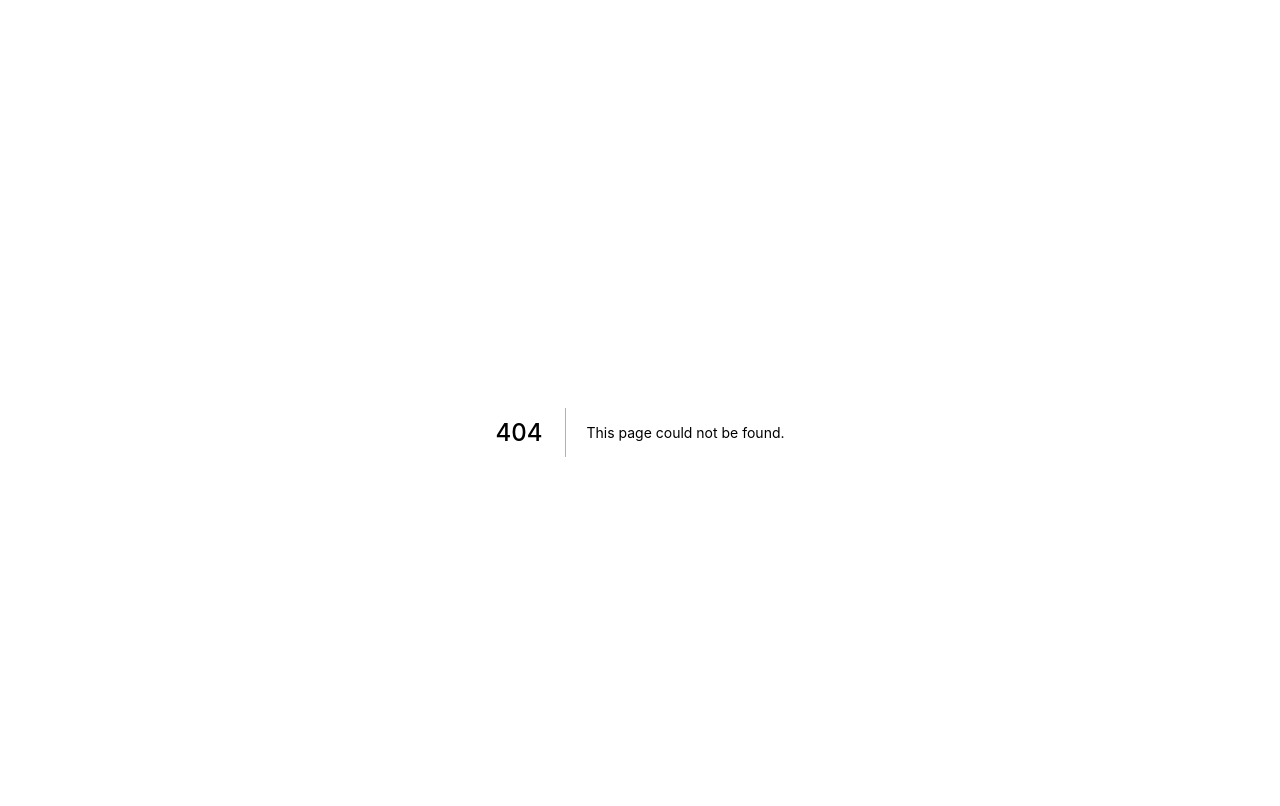
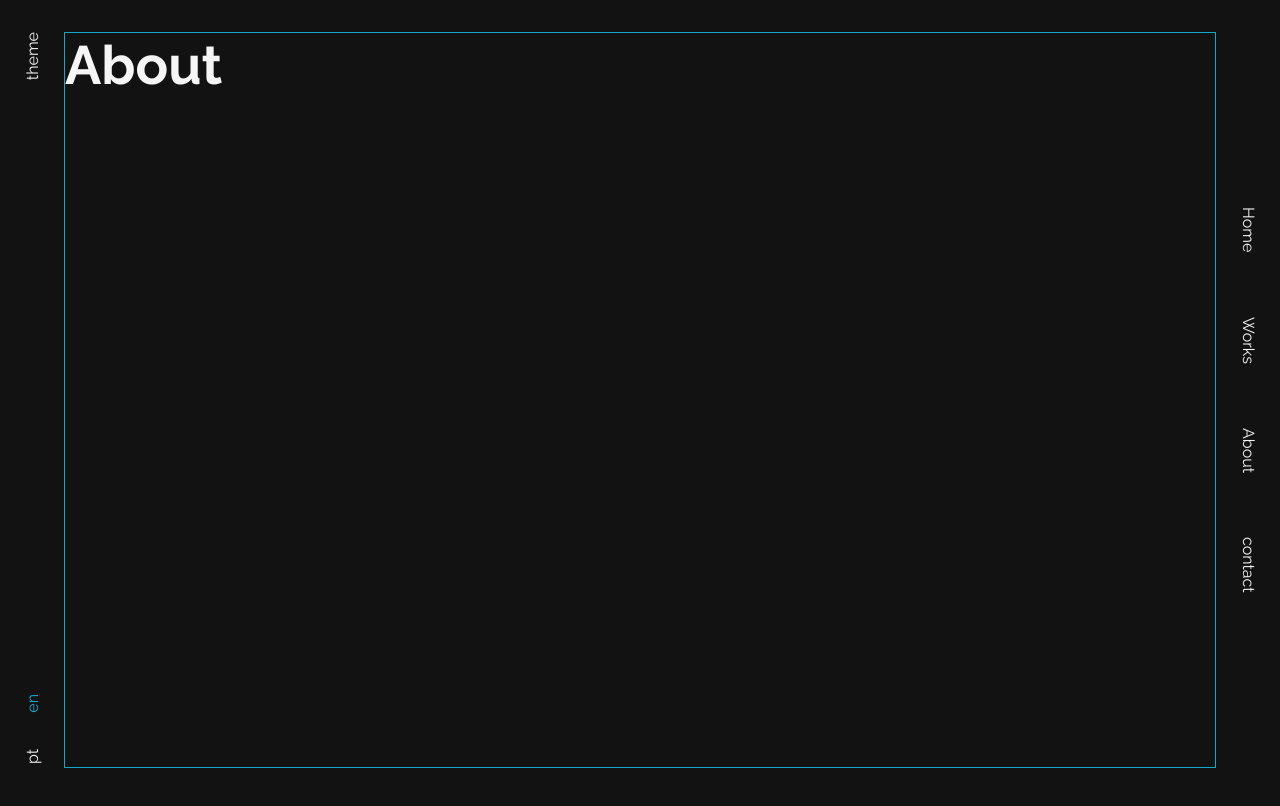
Before and after one commit to henriquepw/henrique.pw, a Next.js app: page /about in a window 1280 px wide. Before the commit this address had no page. Shown: the top 806 px of the page. Built offline with nearby package versions, Linux system fonts and the light colour scheme.

Commit message:
:sparkles: feat: navigating between pages

```diff
--- a/src/components/molecules/Menu/index.tsx
+++ b/src/components/molecules/Menu/index.tsx
@@ -1,5 +1,6 @@
 import React, { useMemo } from 'react';
 
+import Link from 'next/link';
 import { useRouter } from 'next/router';
 
 import { useTheme } from '@/hooks/useTheme';
@@ -18,11 +19,11 @@ const Menu: React.FC = () => {
   );
 
   function changeLocaleToEn(): void {
-    router.push('', '', { locale: 'en' });
+    router.push(router.pathname, undefined, { locale: 'en' });
   }
 
   function changeLocaleToPt(): void {
-    router.push('', '', { locale: 'pt' });
+    router.push(router.pathname, undefined, { locale: 'pt' });
   }
 
   return (
@@ -55,7 +56,9 @@ const Menu: React.FC = () => {
       <Navigator>
         {SECTIONS.map((section) => (
           <li key={section.id}>
-            <a href="/">{section.name}</a>
+            <Link href={`/${section.slug}`}>
+              <a>{section.name}</a>
+            </Link>
           </li>
         ))}
       </Navigator>
--- /dev/null
+++ b/src/pages/about.tsx
@@ -0,0 +1,18 @@
+import React from 'react';
+
+import { SEOProps } from '@/components/atoms/SEO';
+import Layout from '@/components/templates/Layout';
+
+const SEO: SEOProps = {
+  title: 'About',
+};
+
+const About: React.FC = () => {
+  return (
+    <Layout seo={SEO}>
+      <h1>About</h1>
+    </Layout>
+  );
+};
+
+export default About;
--- a/src/pages/index.tsx
+++ b/src/pages/index.tsx
@@ -3,6 +3,7 @@ import ReactMarkdown from 'react-markdown';
 
 import { GetStaticProps } from 'next';
 import Image from 'next/image';
+import Link from 'next/link';
 
 import { Asset, Entry } from 'contentful';
 
@@ -73,6 +74,9 @@ const Home: React.FC<HomeProps> = ({
         <ReactMarkdown>{title}</ReactMarkdown>
         <ReactMarkdown>{subTitle}</ReactMarkdown>
         <SocialList items={socialData} />
+        <Link href="/works">
+          <a>My works</a>
+        </Link>
         <Button>My works</Button>
       </div>
       <div>
```
Also changed, not shown: src/pages/contact.tsx (added, +18 -0 lines), src/pages/works.tsx (added, +18 -0 lines), .eslintrc.json.
